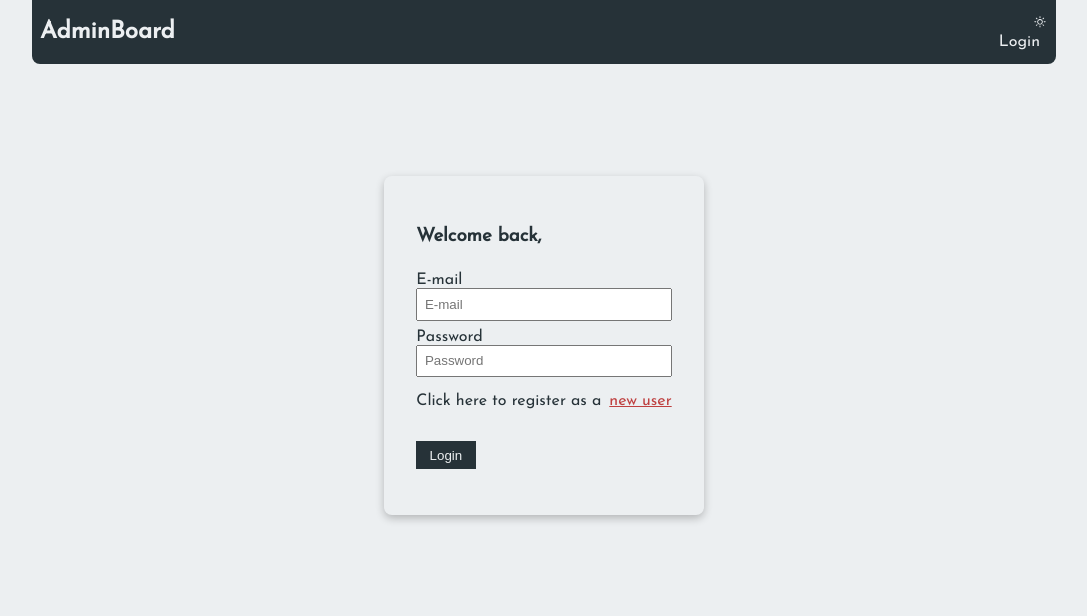
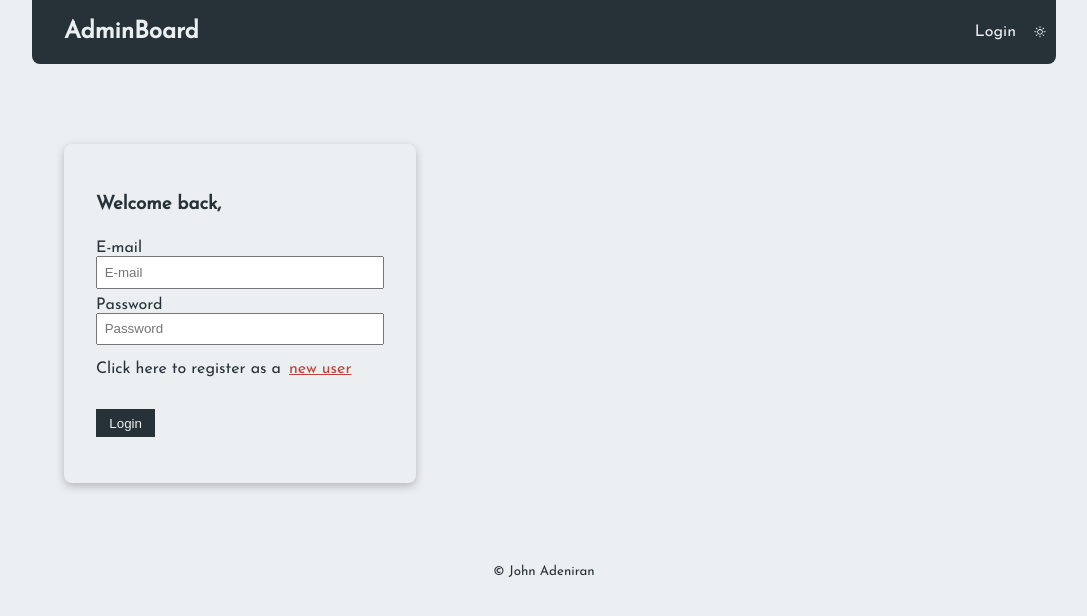
Before and after one commit to adeniranjohn/react-admin, a React (Create React App) app: page / in a window 1280 px wide. Shown: the top 616 px of the page, without its empty margins (96-1183 px from the left). Built offline with nearby package versions, Linux system fonts and the light colour scheme.

Commit message:
Structure the project: Dark Mode and Layouts

```diff
--- a/src/App.js
+++ b/src/App.js
@@ -4,7 +4,9 @@ import Dashboard from './pages/Dashboard'
 import Navbar from './components/Navbar'
 import {  BrowserRouter, Route, Routes } from 'react-router-dom';
 import { keepTheme } from './themes';
-import React, { useEffect } from 'react'
+import React, { useEffect } from 'react';
+import Footer from './components/Footer';
+
 function App() {
 
   useEffect(() => {
@@ -25,7 +27,7 @@ function App() {
         <Route path='/dashboard' element={ <Dashboard/>} />
         </Routes>
       </main>
-
+  <Footer />
         </BrowserRouter>
     </div>
   );
--- a/src/App.scss
+++ b/src/App.scss
@@ -9,13 +9,4 @@ div.App {
 
     }
 
-
-
-    main {
-        display: flex;
-        row-gap: 2rem;
-        column-gap: 1rem;
-
-
-    }
 }
--- /dev/null
+++ b/src/components/Footer.js
@@ -0,0 +1,15 @@
+import '../styles/Footer.scss'
+
+const Footer = () => {
+
+
+return (
+    <footer>
+
+        <small>&copy; John Adeniran</small>
+    </footer>
+)
+
+}
+
+export default Footer;
--- a/src/components/Members.js
+++ b/src/components/Members.js
@@ -4,10 +4,13 @@ import data from '../utils/data.json'
 
 const Members = () => {
 
- const { users } = data;
+
+
+
     return (
         <section className="members">
-            <p>List of all Members</p>
+            <h3>Members</h3>
+            <input type="search" />
          {
                 users.map(member => <Member key={member.id} member={member}/>)
             }
--- a/src/components/Navbar.js
+++ b/src/components/Navbar.js
@@ -7,12 +7,12 @@ const Navbar = () => {
 
         <nav>
         <h2><Link to="/">AdminBoard</Link></h2>
-        <div>
+        <span>
         <Toggle/>
 
         <Link to="/">Login</Link>
 
-           </div>
+           </span>
 
         </nav>
 
--- a/src/pages/Dashboard.js
+++ b/src/pages/Dashboard.js
@@ -10,7 +10,7 @@ const Dashboard = () => {
 
 
     return (
-        <section>
+        <section className="dashboard">
             <p>Dashboard</p>
             <Members/>
             <Calendar/>
--- a/src/pages/Home.js
+++ b/src/pages/Home.js
@@ -66,10 +66,13 @@ const Home = () => {
       ) : (
         <section className="registration">
           <form onSubmit={registrationHandler}>
-            <h3>Registration</h3>
-            <p>
+
+          <p>
               Click here to sign in as an<span onClick={changeFormHandler}>old user</span>
             </p>
+
+            <h3>Registration</h3>
+
             <label>First name</label>
             <input
               type="text"
--- /dev/null
+++ b/src/styles/Footer.scss
@@ -0,0 +1,5 @@
+footer {
+
+
+    text-align: center;
+}
--- a/src/styles/Members.scss
+++ b/src/styles/Members.scss
@@ -2,4 +2,12 @@ section.members {
     padding: 0.5rem;
     margin: 1rem;
     max-width: 25rem;
+
+    input[type="search"]{
+        padding: 0.5em;
+        margin: 0 auto;
+        width: 100%;
+
+     }
+
  }
--- a/src/styles/Navbar.scss
+++ b/src/styles/Navbar.scss
@@ -19,6 +19,13 @@ nav {
 
     a {
         text-decoration: none;
+        color: inherit;
+        padding: 0 1em;
+    }
+
+    span {
+        display: flex;
+        flex-direction: row-reverse;
     }
 
 }
--- a/src/styles/Variables/_Forms.scss
+++ b/src/styles/Variables/_Forms.scss
@@ -9,6 +9,7 @@ form {
     input {
     padding: 0.5em;
  }
+
 
 
  button {
```
Also changed, not shown: src/styles/Dashboard.scss (added, +12 -0 lines).
